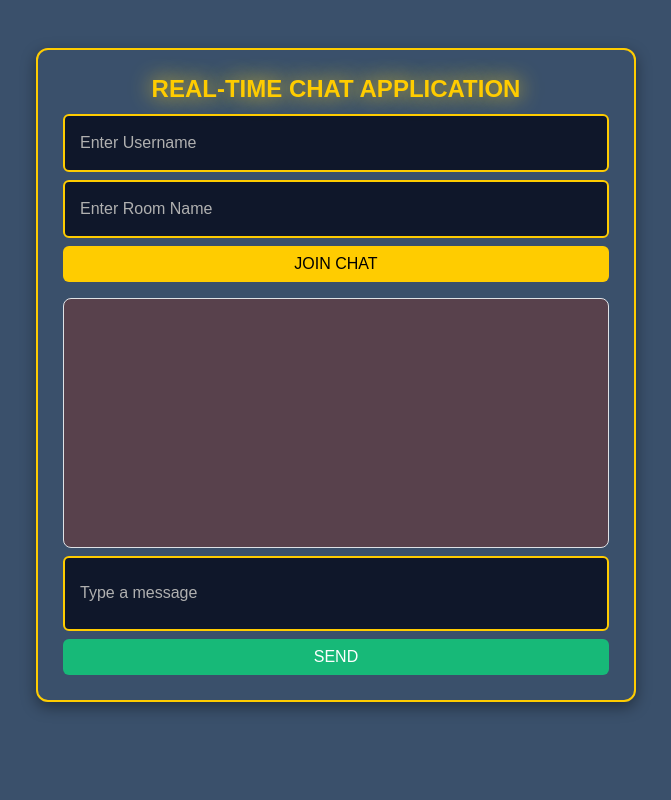
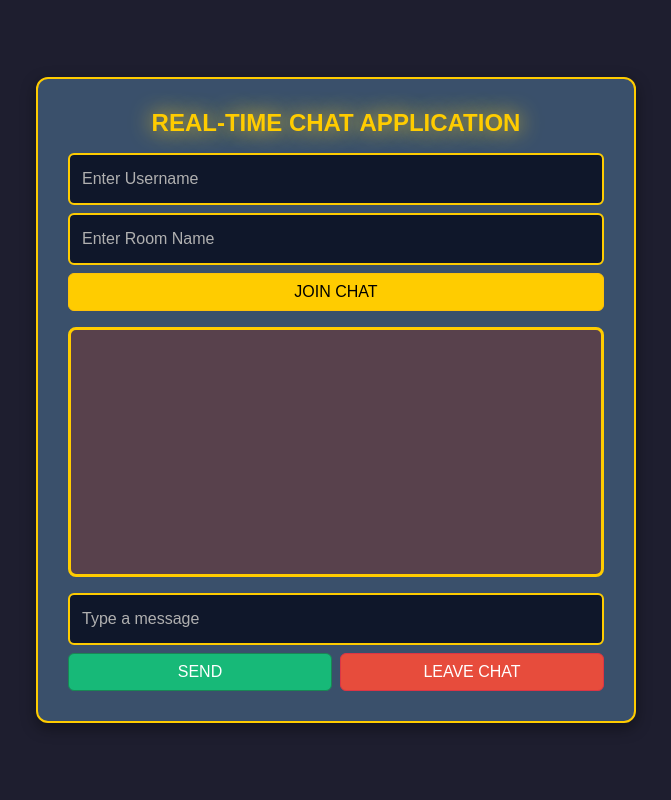
Before and after one commit to VishalPandey000/Chat-Application, a Flask app: page / in a window 1280 px wide. Shown: the whole page, without its empty margins (304-975 px from the left). Run offline with Flask 3, Linux system fonts and the light colour scheme; some libraries are stand-ins or nearby versions.

Commit message:
Added leave chat button

```diff
--- a/app.py
+++ b/app.py
@@ -35,9 +35,11 @@ def handle_typing(data):
 def handle_leave(data):
     username = data['username']
     room = users.get(username)
-    leave_room(room)
-    send(f"{username} has left the room.", room=room)
-    del users[username]
+    if room:
+        leave_room(room)
+        send(f"{username} has left the room.", room=room)
+        del users[username]
+
 
 if __name__ == '__main__':
     socketio.run(app, debug=True)
--- a/static/script.js
+++ b/static/script.js
@@ -24,6 +24,14 @@ document.getElementById('message').addEventListener('input', () => {
     }
 });
 
+function leaveRoom() {
+    if (username && room) {
+        socket.emit('leave', { username });
+        document.getElementById('chat-box').innerHTML += `<p style="color:red;">You have left the room.</p>`;
+    }
+}
+
+
 // Handle incoming messages
 socket.on('message', data => {
     const chatBox = document.getElementById('chat-box');
@@ -48,5 +56,5 @@ socket.on('typing', data => {
     clearTimeout(typingElem.timer);
     typingElem.timer = setTimeout(() => {
         typingElem.style.display = 'none'; // Hide the element
-    }, 1000); // Hide after 1 second
+    }, 1000);
 });
--- a/static/styles.css
+++ b/static/styles.css
@@ -1,34 +1,38 @@
+/* Base Styles */
 body {
     background-color: #1e1e2f;
     color: white;
     font-family: 'Poppins', sans-serif;
-    padding: 15px;
     margin: 0;
+    padding: 0;
+    height: 100vh;
+    overflow: hidden;
 }
 
-.container {
+/* Main container styling */
+.chat-container {
+    background: #3a506b;
+    padding: 30px;
+    border-radius: 12px;
     max-width: 600px;
-    margin: auto;
-    background: #3a506b;
-    padding: 25px;
-    border-radius: 12px;
+    width: 100%;
     box-shadow: 0 5px 15px rgba(0, 0, 0, 0.4);
-    transition: 0.3s;
     border: 2px solid #ffcc00;
+    transition: transform 0.3s ease;
 }
 
-.container:hover {
-    box-shadow: 0 7px 20px rgba(0, 0, 0, 0.5);
-    transform: scale(1.03);
+.chat-container:hover {
+    transform: scale(1.02);
 }
 
-h2 {
+/* Title Styling */
+.chat-title {
     text-align: center;
-    margin-bottom: 10px;
     font-size: 24px;
     color: #ffcc00;
+    font-weight: bold;
     text-transform: uppercase;
-    font-weight: bold;
+    margin-bottom: 15px;
     animation: glow 1.5s infinite alternate;
 }
 
@@ -48,23 +53,35 @@ h2 {
     color: white;
 }
 
-/* Form inputs */
+/* Messages */
+p {
+    background: #162447;
+    padding: 10px;
+    border-radius: 6px;
+    margin: 6px 0;
+    font-weight: bold;
+    word-wrap: break-word;
+    transition: transform 0.3s;
+}
+
+p:hover {
+    background: #1f4068;
+    transform: scale(1.03);
+}
+
+/* Input fields */
 input[type="text"] {
-    width: 100%;
-    padding: 15px;
+    font-size: 16px;
+    padding: 12px;
+    background-color: #0f172a;
+    color: white;
+    border: 2px solid #ffcc00;
     border-radius: 6px;
-    border: 2px solid #ffcc00;
-    margin-top: 8px;
     transition: 0.3s;
-    font-size: 16px;
-    background: #0f172a;
-    color: white;
-    box-sizing: border-box;
 }
 
 input[type="text"]::placeholder {
     color: #b0b0b0;
-    opacity: 1;
 }
 
 input[type="text"]:focus {
@@ -73,36 +90,28 @@ input[type="text"]:focus {
     outline: none;
 }
 
-#message {
-    height: 75px;
+/* Buttons */
+button {
+    font-size: 16px;
+    padding: 12px;
+    text-transform: uppercase;
+    border-radius: 6px;
+    border: none;
+    transition: transform 0.3s ease;
 }
 
-/* Buttons */
-button {
-    width: 100%;
-    padding: 14px;
-    border: none;
-    border-radius: 6px;
-    cursor: pointer;
-    font-size: 16px;
-    transition: 0.3s;
-    text-transform: uppercase;
-}
-
-.btn-primary {
+.btn-warning {
     background-color: #ffcc00;
-    border: none;
     color: black;
 }
 
-.btn-primary:hover {
+.btn-warning:hover {
     background-color: #ffaa00;
     transform: scale(1.06);
 }
 
 .btn-success {
     background-color: #17b978;
-    border: none;
     color: white;
 }
 
@@ -111,53 +120,36 @@ button {
     transform: scale(1.06);
 }
 
-/* Chat messages */
-p {
-    background: #162447;
-    padding: 10px;
-    border-radius: 6px;
-    margin: 6px 0;
+.btn-danger {
+    background-color: #e74c3c;
     color: white;
-    transition: 0.3s;
-    font-weight: bold;
-    word-wrap: break-word;
 }
 
-p:hover {
-    background: #1f4068;
-    transform: scale(1.03);
+.btn-danger:hover {
+    background-color: #c0392b;
+    transform: scale(1.06);
 }
 
-/* Typing indicator */
+/* Typing Indicator */
 #typing {
     font-family: 'Segoe UI', Tahoma, Geneva, Verdana, sans-serif;
     font-style: italic;
     font-weight: 500;
     color: #ffcc00;
     font-size: 14px;
-    margin-top: 8px;
+    display: none;
     padding-left: 4px;
-    display:none;
+    min-height: 20px;
     transition: 0.3s ease-in-out;
 }
 
-/* Responsive enhancements */
+/* Responsive Design */
 @media (max-width: 768px) {
-    .container {
+    .chat-container {
         padding: 20px;
     }
 
-    input[type="text"], #message {
-        font-size: 15px;
-        padding: 12px;
-    }
-
-    button {
-        padding: 12px;
-        font-size: 15px;
-    }
-
-    h2 {
+    .chat-title {
         font-size: 20px;
     }
 
--- a/templates/index.html
+++ b/templates/index.html
@@ -1,37 +1,40 @@
 <!DOCTYPE html>
 <html lang="en">
 <head>
-    <meta charset="UTF-8">
-    <meta name="viewport" content="width=device-width, initial-scale=1.0">
-    <title>Real-Time Chat Application</title>
-    <!-- Bootstrap CSS -->
-    <link rel="stylesheet" href="https://cdn.jsdelivr.net/npm/bootstrap@5.3.0/dist/css/bootstrap.min.css">
+  <meta charset="UTF-8" />
+  <meta name="viewport" content="width=device-width, initial-scale=1.0" />
+  <title>Real-Time Chat Application</title>
 
-    <!-- Socket.IO -->
-    <script src="https://cdnjs.cloudflare.com/ajax/libs/socket.io/4.0.1/socket.io.js"></script>
+  <link rel="stylesheet" href="https://cdn.jsdelivr.net/npm/bootstrap@5.3.0/dist/css/bootstrap.min.css"/>
 
-    <!-- Custom CSS -->
-    <link rel="stylesheet" href="{{ url_for('static', filename='styles.css') }}">
+  <!-- Socket.IO -->
+  <script src="https://cdnjs.cloudflare.com/ajax/libs/socket.io/4.0.1/socket.io.js"></script>
+
+  <link rel="stylesheet" href="{{ url_for('static', filename='styles.css') }}" />
 </head>
-<body class="container mt-5">
 
-    <h2 class="text-center">Real-Time Chat Application</h2>
+<body class="d-flex align-items-center justify-content-center vh-100">
+
+  <div class="chat-container">
+    <h2 class="chat-title">Real-Time Chat Application</h2>
 
     <div class="mb-3">
-        <input type="text" id="username" class="form-control" placeholder="Enter Username">
-        <input type="text" id="room" class="form-control mt-2" placeholder="Enter Room Name">
-        <button onclick="joinRoom()" class="btn btn-primary mt-2">Join Chat</button>
+      <input type="text" id="username" class="form-control mb-2" placeholder="Enter Username" />
+      <input type="text" id="room" class="form-control mb-2" placeholder="Enter Room Name" />
+      <button onclick="joinRoom()" class="btn btn-warning w-100">Join Chat</button>
     </div>
 
-    <div id="chat-box" class="border"></div>
+    <div id="chat-box"></div>
+    <div id="typing" class="mt-2"></div>
 
-    <!-- Typing Indicator -->
-    <div id="typing" class="typing-indicator mt-2"></div>
+    <input type="text" id="message" class="form-control mt-3" placeholder="Type a message" />
 
-    <input type="text" id="message" class="form-control mt-2" placeholder="Type a message">
-    <button onclick="sendMessage()" class="btn btn-success mt-2">Send</button>
+    <div class="d-flex gap-2 mt-2">
+      <button onclick="sendMessage()" class="btn btn-success w-50">Send</button>
+      <button onclick="leaveRoom()" class="btn btn-danger w-50">Leave Chat</button>
+    </div>
+  </div>
 
-    <!-- Custom JS -->
-    <script src="{{ url_for('static', filename='script.js') }}"></script>
+  <script src="{{ url_for('static', filename='script.js') }}"></script>
 </body>
 </html>
```
Also changed, not shown: other parts of static/styles.css (+26 -14 lines).
